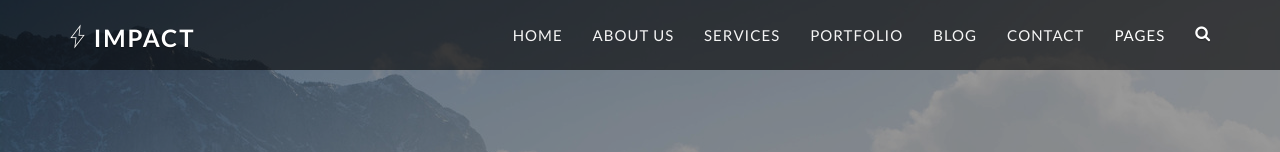
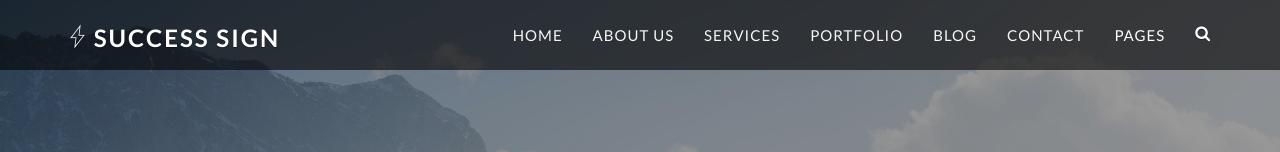
Before and after one commit to jinkim22/SuccessSign, a plain HTML site: page index.html in a window 1280 px wide. Shown: the top 152 px of the page. Drawn offline with Linux system fonts and the light colour scheme; some packages are replaced by stand-ins of ours; some icons are missing.

Commit message:
fixed logo

```diff
--- a/index.html
+++ b/index.html
@@ -61,7 +61,7 @@
                     <span class="sr-only">Toggle navigation</span>
                     <i class="fa fa-bars"></i>
                 </button>
-                 <a class="navbar-brand" href="index.html"><h1><span class="pe-7s-gleam bounce-in"></span> IMPACT</h1></a>
+                 <a class="navbar-brand" href="index.html"><h1><span class="pe-7s-gleam bounce-in"></span> Success Sign </h1></a>
             </div>
             <div class="collapse navbar-collapse">
                 <ul class="nav navbar-nav navbar-right">
```
